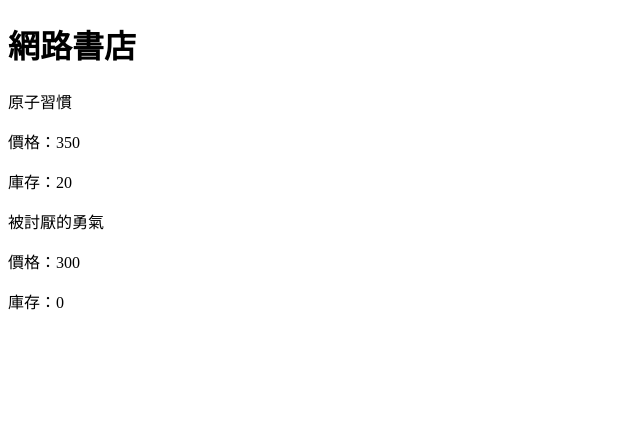
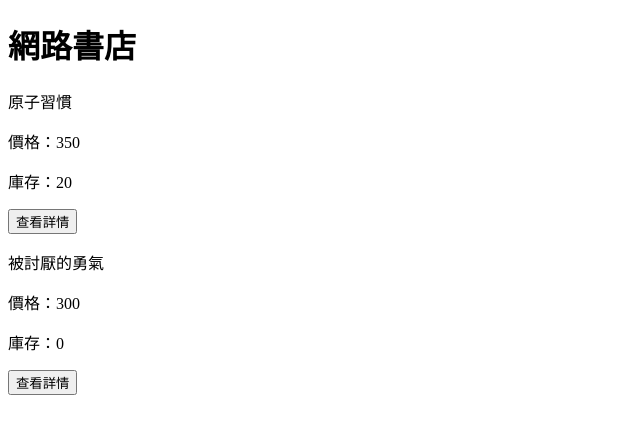
Before and after one commit to ian36410/online-bookstore, an Angular app: page / in a window 1280 px wide. Shown: the top 434 px of the page, without its empty margins (0-640 px from the left). Built offline with nearby package versions, Linux system fonts and the light colour scheme.

Commit message:
feat: 選取並顯示商品詳情

```diff
--- a/src/app/features/product-card/product-card.html
+++ b/src/app/features/product-card/product-card.html
@@ -1,3 +1,4 @@
 <p>{{product().name}}</p>
 <p>價格：{{product().price}}</p>
 <p>庫存：{{product().stock}}</p>
+<button type="button" (click)="selectProduct(product())">查看詳情</button>
--- a/src/app/features/product-card/product-card.ts
+++ b/src/app/features/product-card/product-card.ts
@@ -1,4 +1,4 @@
-import { Component, input } from '@angular/core';
+import { Component, input, output } from '@angular/core';
 import { Product } from '../../models/product';
 
 @Component({
@@ -9,4 +9,9 @@ import { Product } from '../../models/product';
 })
 export class ProductCard {
   product = input.required<Product>();
+  selected = output<Product>();
+
+  selectProduct(product: Product): void{
+    this.selected.emit(product);
+  }
 }
--- /dev/null
+++ b/src/app/features/product-detail/product-detail.html
@@ -0,0 +1,4 @@
+<h2>商品詳情</h2>
+<p>{{product().name}}</p>
+<p>價格：{{product().price}}</p>
+<p>庫存：{{product().stock}}</p>
--- /dev/null
+++ b/src/app/features/product-detail/product-detail.ts
@@ -0,0 +1,12 @@
+import { Component, input } from '@angular/core';
+import { Product } from '../../models/product';
+
+@Component({
+  imports: [],
+  selector: 'app-product-detail',
+  styleUrl: './product-detail.css',
+  templateUrl: './product-detail.html',
+})
+export class ProductDetail {
+  product = input.required<Product>()
+}
--- a/src/app/features/product-list/product-list.html
+++ b/src/app/features/product-list/product-list.html
@@ -1,3 +1,6 @@
 @for(product of products; track product.id){
-    <app-product-card [product]="product" />
+    <app-product-card [product]="product" (selected)="selectedProduct.set($event)" />
 }
+@if(selectedProduct(); as product){
+    <app-product-detail [product]="product" />
+}
--- a/src/app/features/product-list/product-list.ts
+++ b/src/app/features/product-list/product-list.ts
@@ -1,15 +1,17 @@
-import { Component, OnInit } from '@angular/core';
+import { Component, OnInit, signal } from '@angular/core';
 import { Product } from '../../models/product';
 import { ProductCard } from '../product-card/product-card';
+import { ProductDetail } from '../product-detail/product-detail';
 
 @Component({
-  imports: [ProductCard],
+  imports: [ProductCard, ProductDetail],
   selector: 'app-product-list',
   styleUrl: './product-list.css',
   templateUrl: './product-list.html',
 })
 export class ProductList implements OnInit {
   products: Product[] = [];
+  selectedProduct = signal<Product | null>(null);
 
   ngOnInit(): void {
     this.products = [
```
Also changed, not shown: src/app/features/product-detail/product-detail.css (added), 1 other file (tests, documents, lock files or other folders).
